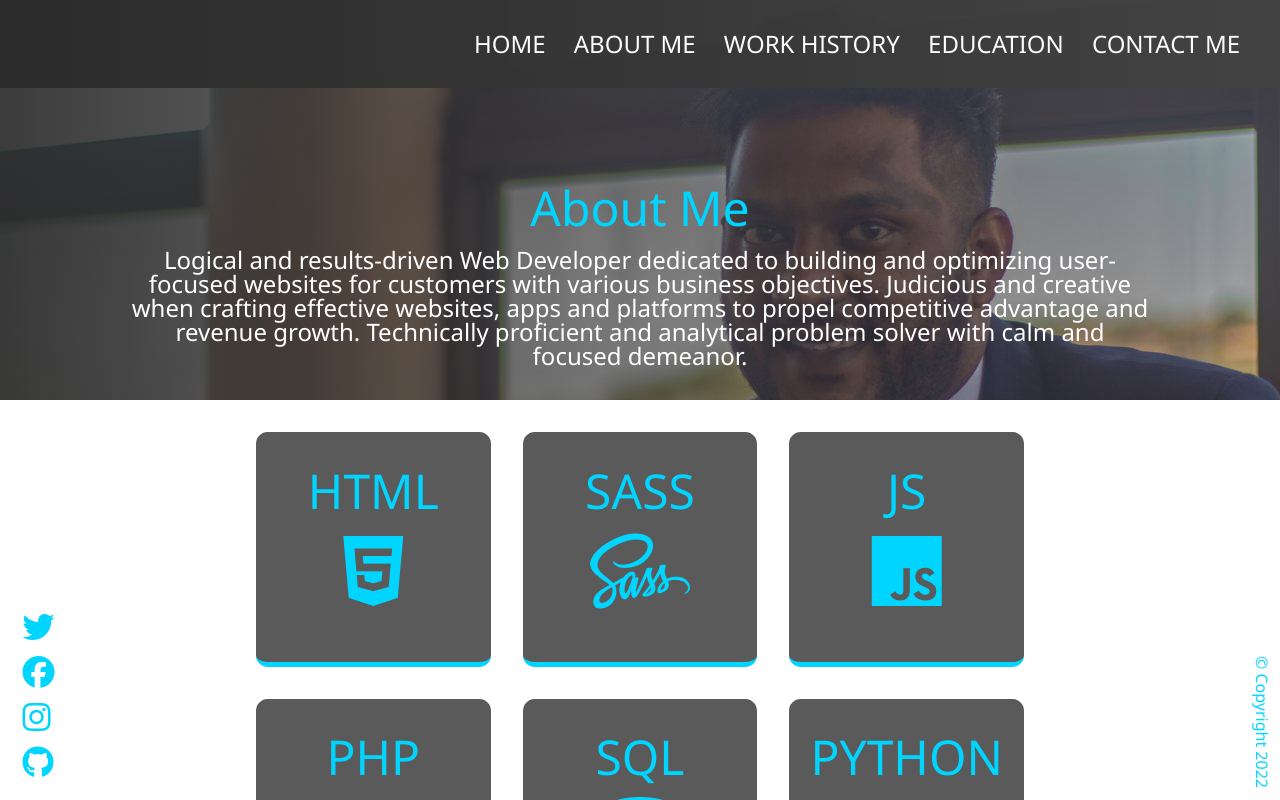
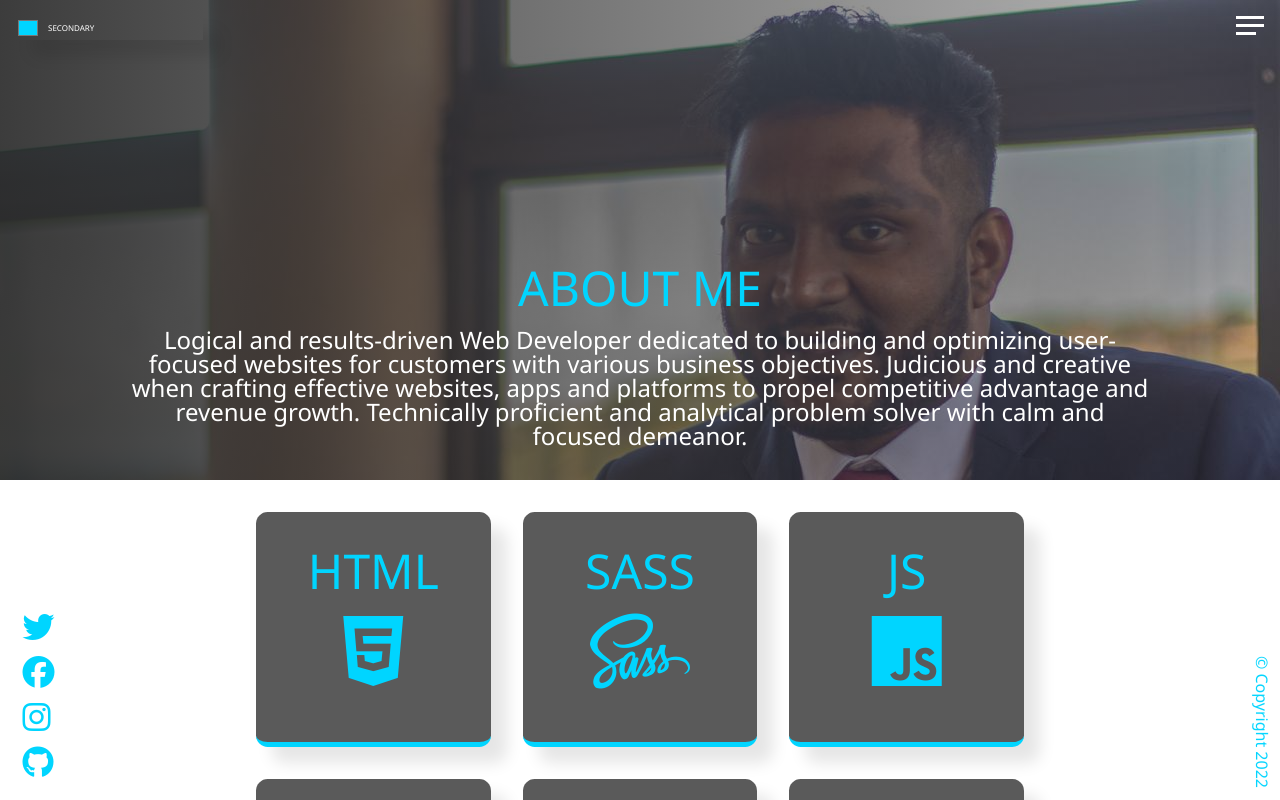
Before and after one commit to Kensleyz/sass_project, a plain HTML site: page about.html in a window 1280 px wide. Drawn offline with nearby package versions, Linux system fonts and the light colour scheme.

Commit message:
Small changes

```diff
--- a/about.html
+++ b/about.html
@@ -8,7 +8,13 @@
     <title>About</title>
 </head>
 <body>
-    <header>
+    <header class="header">
+        <div class="swatch">
+            <input type="color" id="secondaryColor" value="#00d5ff" onchange="changeColor('secondaryColor');">
+            <div class="info">
+                <h1>Secondary</h1>
+            </div>
+        </div>
         <div class="menu-btn">
             <span class="menu-btn__burger"></span>
         </div>
@@ -107,6 +113,7 @@
         </section>
     </main>
     <script src="https://kit.fontawesome.com/e4d4650413.js" crossorigin="anonymous"></script>
+    <script src="https://code.jquery.com/jquery-3.6.0.js" integrity="sha256-H+K7U5CnXl1h5ywQfKtSj8PCmoN9aaq30gDh27Xc0jk=" crossorigin="anonymous"></script>
     <script src="js/main.js"></script>
 </body>
 </html>
--- a/js/main.js
+++ b/js/main.js
@@ -3,8 +3,11 @@
 const nav = document.querySelector('.nav');
 const menuNav = document.querySelector('.menu-nav');
 const navItems = document.querySelectorAll('.menu-nav__item');
+const header = document.querySelector('.header');
 
-let showMenu = false;
+let showMenu                = false;
+let currentPrimaryColor     = '#272727';
+let currentSecondaryColor   = '#00d5ff';
 
 menuBtn.addEventListener('click', toggleMenu);
 
@@ -32,3 +35,60 @@
 function onMyFrameLoad() {
     document.querySelectorAll('.Esexse').forEach(item => item.classList.add('hide'));
   };
+
+function changeColor(color){
+    var colorValue = document.getElementById(color).value;
+
+    if(color == 'primaryColor'){
+        colorReplace(currentPrimaryColor, colorValue);
+        currentPrimaryColor = colorValue;
+    }
+    else{
+        colorReplace(currentSecondaryColor, colorValue);
+        currentSecondaryColor = colorValue;
+    }
+}
+
+function colorReplace(findHexColor, replaceWith) {
+    // Convert rgb color strings to hex
+    // REF: https://stackoverflow.com/a/3627747/1938889
+    function rgb2hex(rgb) {
+        if (/^#[0-9A-F]{6}$/i.test(rgb)) return rgb;
+        rgb = rgb.match(/^rgb\((\d+),\s*(\d+),\s*(\d+)\)$/);
+
+        function hex(x) {
+            return ("0" + parseInt(x).toString(16)).slice(-2);
+        }
+        return "#" + hex(rgb[1]) + hex(rgb[2]) + hex(rgb[3]);
+    }
+
+    // Select and run a map function on every tag
+    $('*').map(function(i, el) {
+        // Get the computed styles of each tag
+        var styles = window.getComputedStyle(el);
+
+        // Go through each computed style and search for "color"
+        Object.keys(styles).reduce(function(acc, k) {
+            var name = styles[k];
+            var value = styles.getPropertyValue(name);
+            if (value !== null && name.indexOf("color") >= 0) {
+                // Convert the rgb color to hex and compare with the target color
+                if (value.indexOf("rgb(") >= 0 && rgb2hex(value) === findHexColor) {
+                    // Replace the color on this found color attribute
+                    $(el).css(name, replaceWith);
+                }
+            }
+        });
+    });
+}
+
+
+window.onscroll = function() {
+    console.log('kensley');
+    // pageYOffset or scrollY
+    /*if (window.pageYOffset > 100) {
+      navbar.classList.add('scrolled')
+    } else {
+      navbar.classList.remove('scrolled')
+    }*/
+  }
--- a/scss/_about.scss
+++ b/scss/_about.scss
@@ -31,6 +31,7 @@
 
         .text-secondary {
             padding-bottom: 1rem;
+            text-transform: uppercase;
         }
     }
 
@@ -51,6 +52,7 @@
             display: flex;
             align-items: center;
             justify-content: center;
+            box-shadow: 1em 1em 1em rgba(0, 0, 0, .1);
 
             span {
                 font-size: 5rem;
--- a/scss/_config.scss
+++ b/scss/_config.scss
@@ -1,5 +1,5 @@
 $primary-color : #272727;
-$secondary-color : rgb(0, 213, 255);
+$secondary-color : #00d5ff;
 
 * {
  box-sizing: border-box;
--- a/scss/_contact.scss
+++ b/scss/_contact.scss
@@ -31,6 +31,7 @@
 
         .text-secondary {
             padding-bottom: 1rem;
+            text-transform: uppercase;
         }
     }
 
--- a/scss/_education.scss
+++ b/scss/_education.scss
@@ -31,6 +31,7 @@
 
         .text-secondary {
             padding-bottom: 1rem;
+            text-transform: uppercase;
         }
     }
 
@@ -47,6 +48,7 @@
             padding: 1rem;
             border-bottom: 5px solid $secondary-color;
             border-radius: 5%;
+            box-shadow: 1em 1em 1em rgba(0, 0, 0, .1);
 
             h2, h3 {
                 margin: 0.5rem 0;
--- a/scss/_responsive.scss
+++ b/scss/_responsive.scss
@@ -1,44 +1,14 @@
 @include media-md {
-    .menu-btn {
-        visibility: hidden;
-    }
 
-    .nav {
-        visibility: visible;
-
-        .menu-nav {
-            display: block;
-            transform: translateY(0);
-            height: 100%;
-            background:
-            linear-gradient(
-                to right,
-                rgba($primary-color, 0.9),
-                rgba($primary-color, 0.3)
-            )
-            rgb(81, 80, 80) center top;
-            text-align: right;
-
-            &__item {
-                display: inline;
-                padding-right: 1.5rem;
-            }
-
-            &__link {
-                font-size: 1.5rem;
-            }
-        }
-    }
 
     .text-secondary {
         font-size: 3rem;
     }
 
-    .about__bio {
+    .about_bio-image {
         font-size: 1.5rem;
+        height: 60vh;
     }
-
-
 
     .skills {
        grid-template-columns: repeat(3, 1fr) !important;
--- a/scss/_workhistory.scss
+++ b/scss/_workhistory.scss
@@ -32,6 +32,7 @@
 
         .text-secondary {
             padding-bottom: 1rem;
+            text-transform: uppercase;
         }
     }
 
@@ -50,6 +51,7 @@
             border-radius: 5%;
             height: 30vh;
             overflow: hidden;
+            box-shadow: 1em 1em 1em rgba(0, 0, 0, .1);
             @include transition-ease;
 
             &:hover {
--- a/scss/main.scss
+++ b/scss/main.scss
@@ -39,6 +39,41 @@
     padding: 1rem;
 }
 
+.swatch{
+    width: 15%;
+    //background: white;
+    box-shadow: 1em 1em 1em rgba(0, 0, 0, .1);
+    display: flex;
+    flex-direction: row;
+    align-items: center;
+
+    .info{
+        padding-left: 0.5rem;
+    }
+
+    h1{
+        margin: 0;
+        text-transform: uppercase;
+        font-size: 0.5rem;
+    }
+
+    input[type="color"] {
+        appearance: none;
+        -moz-appearance: none;
+        -webkit-appearance: none;
+        background: none;
+        border: 0;
+        cursor: pointer;
+        height: 1.5rem;
+        padding: 0;
+        width: 1.5rem;
+      }
+  }
+
+
+
+
+
 main {
     height: 100%;
     width: 100%;
```
Also changed, not shown: contact.html (+8 -1 lines), education.html (+9 -1 lines), index.html (+11 -2 lines), workhistory.html (+8 -1 lines), scss/main.css, 1 other file.
